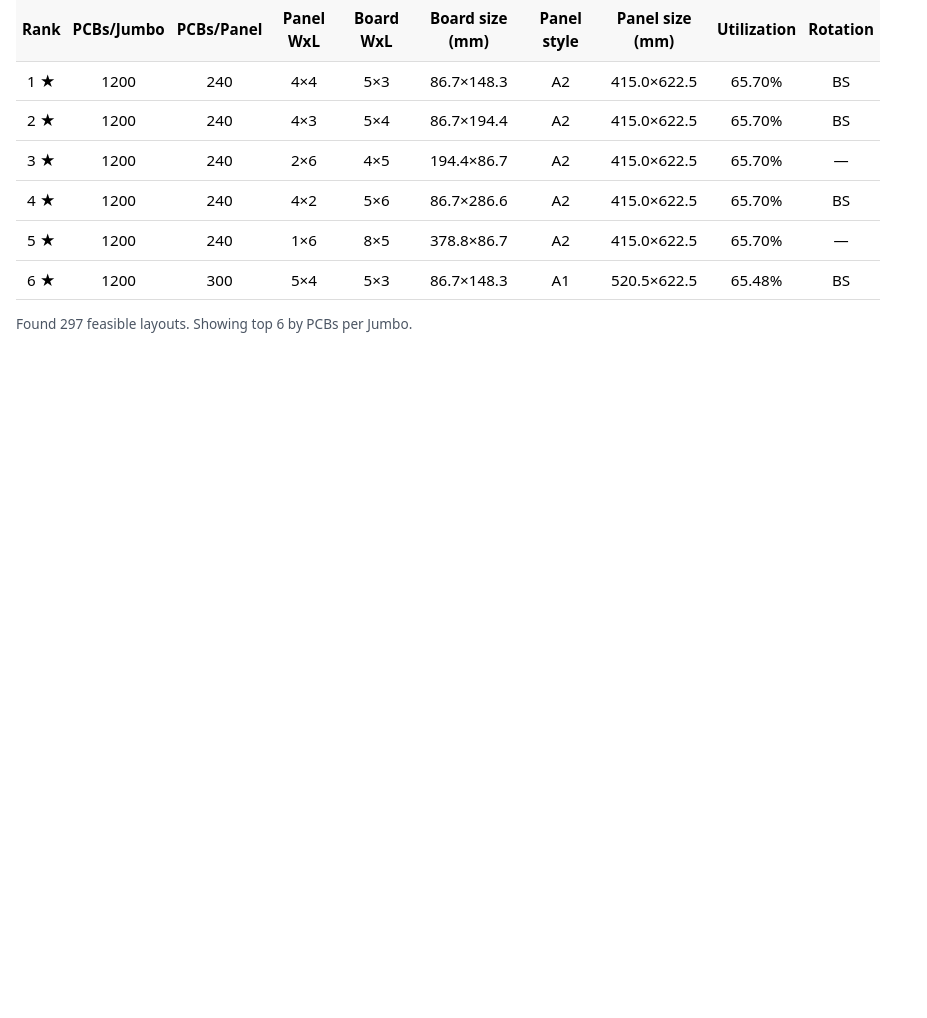
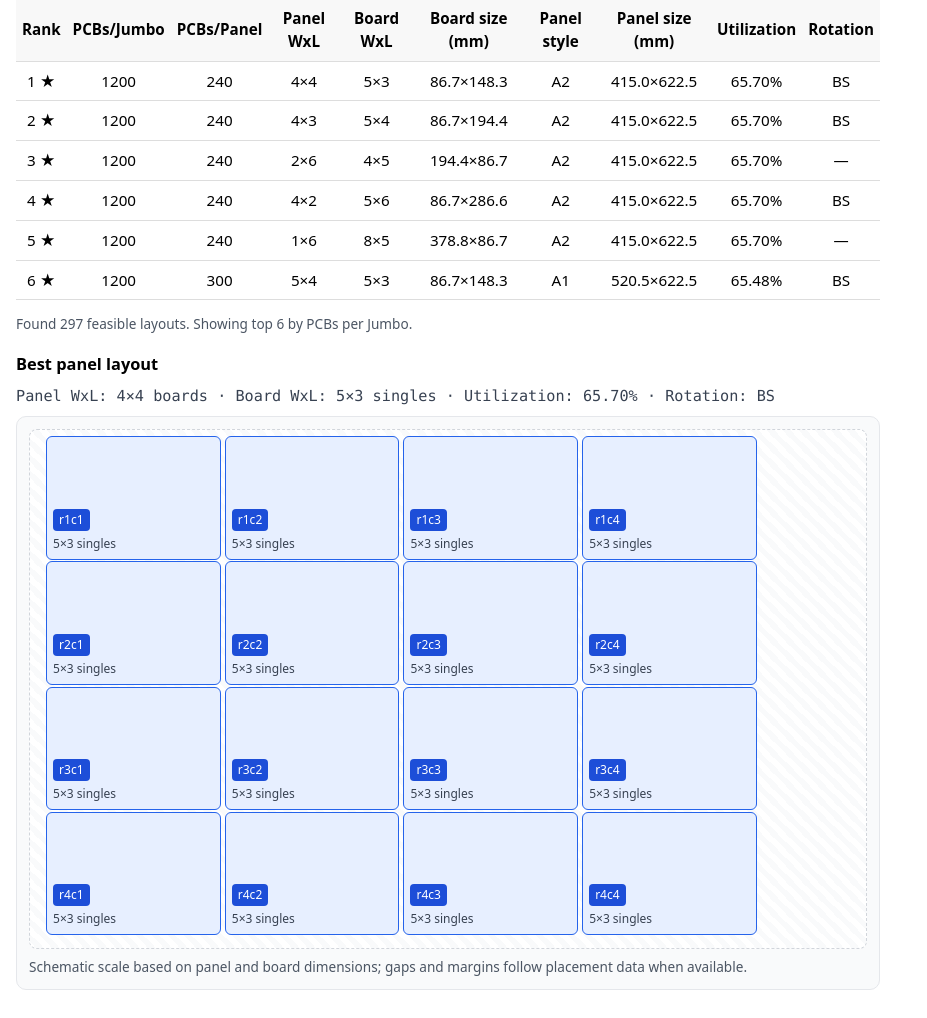
Before and after one commit to s006112/kn, a Flask app: page / in a window 1280 px wide. Shown: the part 505-1523 px from the top of the page, without its empty margins (0-927 px from the left). Before the commit the page ends 838 px from the top, so only its background shows below. Run offline with Flask 3, Linux system fonts and the light colour scheme.

Commit message:
quote grid

```diff
--- a/quote/static/quote.css
+++ b/quote/static/quote.css
@@ -129,6 +129,98 @@ form section .grid {
   color: #4b5563;
 }
 
+.panelizer-layout {
+  margin-top: 18px;
+}
+
+.panelizer-layout-head {
+  display: flex;
+  flex-wrap: wrap;
+  align-items: baseline;
+  gap: 8px;
+  margin-bottom: 8px;
+}
+
+.panelizer-layout-title {
+  margin: 0;
+}
+
+.panelizer-layout-summary {
+  color: #374151;
+  font-size: 0.95rem;
+}
+
+.panel-visual-wrapper {
+  width: 100%;
+  max-width: 100%;
+  border: 1px solid #e5e7eb;
+  border-radius: 10px;
+  padding: 12px;
+  background: #f9fafb;
+}
+
+.panel-visual-surface {
+  position: relative;
+  width: 100%;
+  max-height: 520px;
+  margin: 0 auto;
+  border: 1px dashed #d1d5db;
+  border-radius: 8px;
+  background: linear-gradient(45deg, #f9fafb 25%, #ffffff 25%, #ffffff 50%, #f9fafb 50%, #f9fafb 75%, #ffffff 75%, #ffffff 100%);
+  background-size: 16px 16px;
+  overflow: hidden;
+}
+
+.panel-visual-board {
+  position: absolute;
+  border: 1px solid #2563eb;
+  background: #e7efff;
+  color: #1f2937;
+  border-radius: 6px;
+  display: flex;
+  flex-direction: column;
+  justify-content: flex-end;
+  padding: 6px;
+  gap: 4px;
+  font-size: 0.85rem;
+  min-width: 24px;
+  min-height: 24px;
+}
+
+.panel-visual-board .panel-visual-badge {
+  align-self: flex-start;
+  background: #1d4ed8;
+  color: #fff;
+  border-radius: 4px;
+  padding: 2px 6px;
+  font-size: 0.75rem;
+}
+
+.panel-visual-board .panel-visual-meta {
+  font-size: 0.75rem;
+  color: #374151;
+}
+
+.panel-visual-fallback-grid {
+  position: absolute;
+  inset: 0;
+  display: grid;
+  gap: 6px;
+  padding: 6px;
+}
+
+.panel-visual-footnote {
+  margin: 8px 0 0;
+  color: #4b5563;
+  font-size: 0.85rem;
+}
+
+@media (max-width: 600px) {
+  .panel-visual-surface {
+    max-height: 360px;
+  }
+}
+
 /* Error/alert styling */
 .alert {
   border: 1px solid #b91c1c;
--- /dev/null
+++ b/quote/templates/partials/panel_layout.html
@@ -0,0 +1,48 @@
+<!-- Panel layout visualization partial (templates/partials/panel_layout.html). -->
+{% set best_row = best_row if best_row is defined else (panelizer_summary.rows[0] if panelizer_summary and panelizer_summary.rows else none) %}
+{% set valid = best_row and best_row.nbw and best_row.nbl and best_row.panel_width and best_row.panel_length %}
+{% if valid %}
+<section id="panelizer-layout-visual" class="panelizer-layout">
+  <div class="panelizer-layout-head">
+    <h3 class="panelizer-layout-title">Best panel layout</h3>
+    <div class="panelizer-layout-summary mono">
+      Panel WxL: {{ best_row.nbw }}×{{ best_row.nbl }} boards · Board WxL: {{ best_row.nw }}×{{ best_row.nl }} singles · Utilization: {{ "%.2f%%"|format(best_row.utilization * 100) }}
+      {% if best_row.board_rot or best_row.single_rot %}
+      · Rotation: {{ 'B' if best_row.board_rot else '' }}{{ 'S' if best_row.single_rot else '' }}
+      {% endif %}
+    </div>
+  </div>
+  <div class="panel-visual-wrapper">
+    <div class="panel-visual-surface" aria-label="Panel layout" style="aspect-ratio: {{ best_row.panel_width|float }}/{{ best_row.panel_length|float }};">
+      {% set board_w_pct = (best_row.board_w / best_row.panel_width * 100) if best_row.panel_width else 0 %}
+      {% set board_l_pct = (best_row.board_l / best_row.panel_length * 100) if best_row.panel_length else 0 %}
+      {% set board_positions = best_row.placements.boards if best_row.placements is defined and best_row.placements.boards is defined else [] %}
+      {% if board_positions %}
+        {# nbl corresponds to rows (length) and nbw to columns (width) #}
+        {% for placement in board_positions %}
+          {% set left_pct = (placement.x / best_row.panel_width * 100) if best_row.panel_width else 0 %}
+          {% set top_pct = (placement.y / best_row.panel_length * 100) if best_row.panel_length else 0 %}
+          {% set row_index = (loop.index0 // best_row.nbw) + 1 if best_row.nbw else loop.index %}
+          {% set col_index = (loop.index0 % best_row.nbw) + 1 if best_row.nbw else loop.index %}
+          <div class="panel-visual-board" style="width: {{ "%.4f"|format(board_w_pct) }}%; height: {{ "%.4f"|format(board_l_pct) }}%; left: {{ "%.4f"|format(left_pct) }}%; top: {{ "%.4f"|format(top_pct) }}%;">
+            <span class="panel-visual-badge">r{{ row_index }}c{{ col_index }}</span>
+            <span class="panel-visual-meta">{{ best_row.nw }}×{{ best_row.nl }} singles</span>
+          </div>
+        {% endfor %}
+      {% else %}
+        <div class="panel-visual-fallback-grid" style="grid-template-columns: repeat({{ best_row.nbw }}, 1fr); grid-template-rows: repeat({{ best_row.nbl }}, 1fr);">
+          {% for j in range(best_row.nbl) %}
+            {% for i in range(best_row.nbw) %}
+              <div class="panel-visual-board">
+                <span class="panel-visual-badge">r{{ j + 1 }}c{{ i + 1 }}</span>
+                <span class="panel-visual-meta">{{ best_row.nw }}×{{ best_row.nl }} singles</span>
+              </div>
+            {% endfor %}
+          {% endfor %}
+        </div>
+      {% endif %}
+    </div>
+    <p class="panel-visual-footnote">Schematic scale based on panel and board dimensions; gaps and margins follow placement data when available.</p>
+  </div>
+</section>
+{% endif %}
--- a/quote/templates/partials/panelizer_results.html
+++ b/quote/templates/partials/panelizer_results.html
@@ -40,5 +40,9 @@
     </tbody>
   </table>
   <p class="small" id="panelizer-results-message">{{ panelizer_summary.message }}</p>
+  {% if panelizer_summary.rows %}
+    {% set best_row = panelizer_summary.rows[0] %}
+    {% include "partials/panel_layout.html" %}
+  {% endif %}
   {% endif %}
 </section>
```
